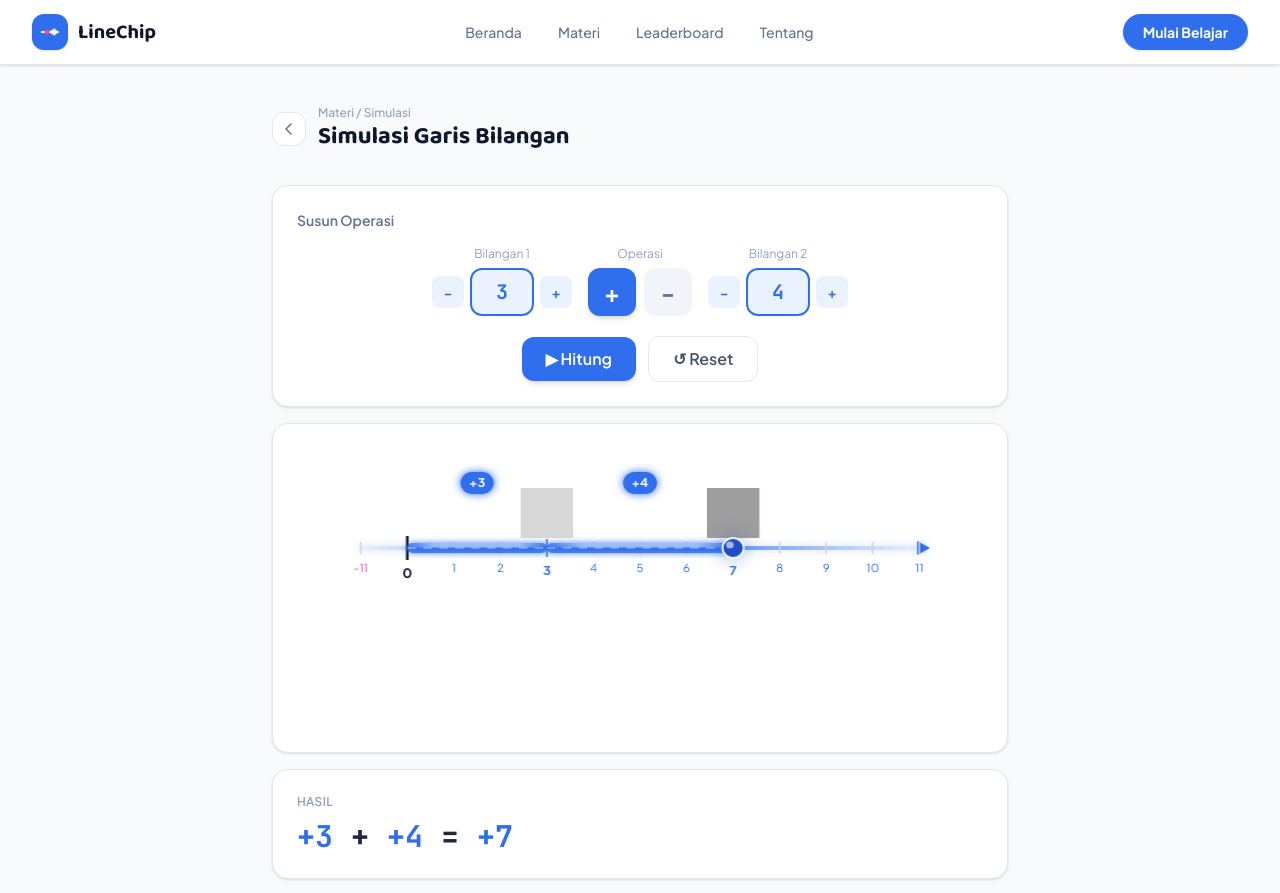
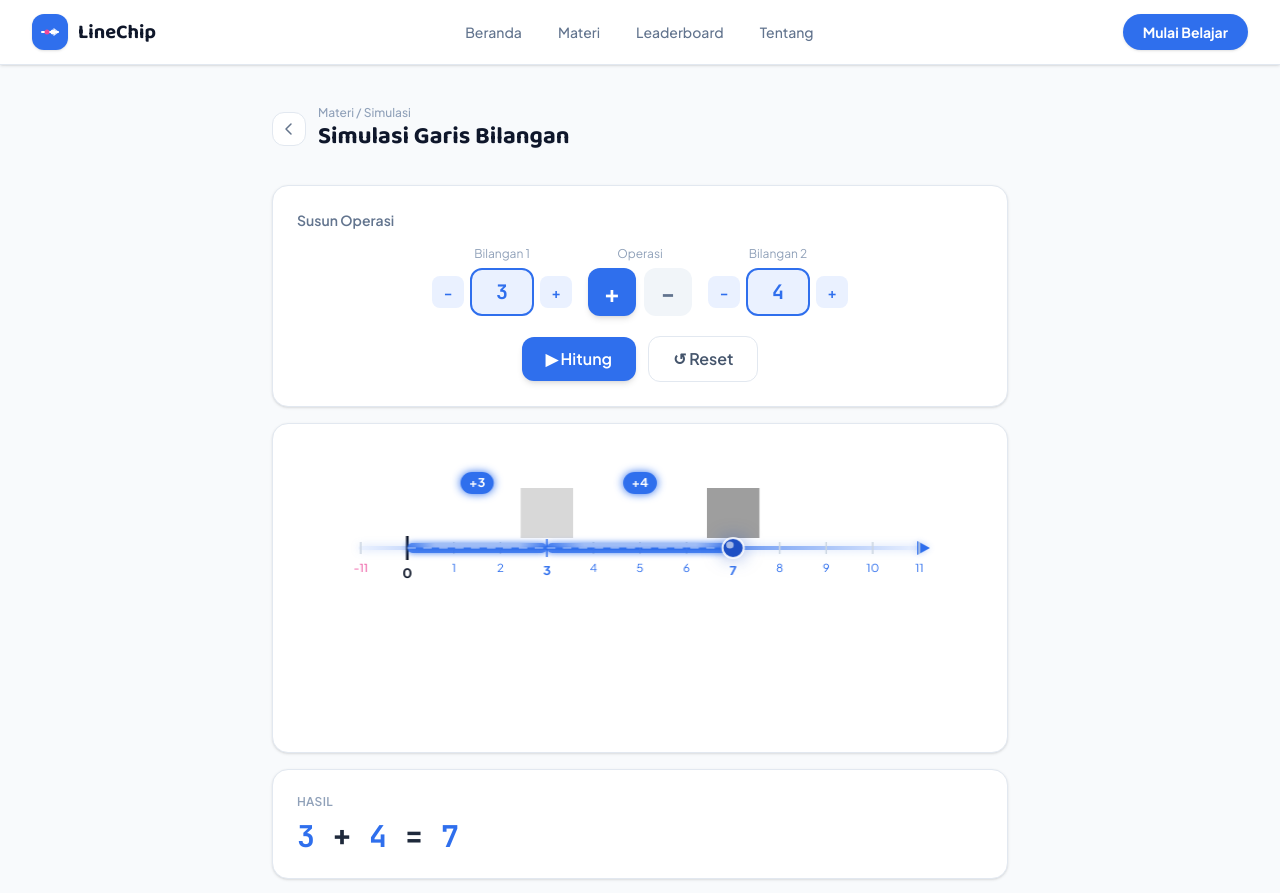
Before and after one commit to Roihanafh/linechip, a Next.js app: page /garis-bilangan in a window 1280 px wide. Shown: the top 893 px of the page. Built offline with nearby package versions, Linux system fonts and the light colour scheme.

Commit message:
merubah hasil card, menghilangkan + yang melekat pada bilangan

```diff
--- a/app/garis-bilangan/page.tsx
+++ b/app/garis-bilangan/page.tsx
@@ -330,16 +330,16 @@ export default function GarisBilanganPage() {
               className="text-3xl font-bold"
               style={{ fontFamily: "var(--font-mono)" }}
             >
-              <span className={a >= 0 ? "text-intblue" : "text-intpink"}>{a > 0 ? `+${a}` : a}</span>
+              <span className={a >= 0 ? "text-intblue" : "text-intpink"}>{a < 0 ? `(${a})` : a}</span>
               {" "}{op}{" "}
-              <span className={b >= 0 ? "text-intblue" : "text-intpink"}>{b > 0 ? `+${b}` : b}</span>
+              <span className={b >= 0 ? "text-intblue" : "text-intpink"}>{b < 0 ? `(${b})` : b}</span>
               {" "}={" "}
               <span
                 className={
                   result > 0 ? "text-intblue" : result < 0 ? "text-intpink" : "text-success"
                 }
               >
-                {result > 0 ? `+${result}` : result}
+                {result < 0 ? `(${result})` : result}
               </span>
             </p>
             {result === 0 && (
```
